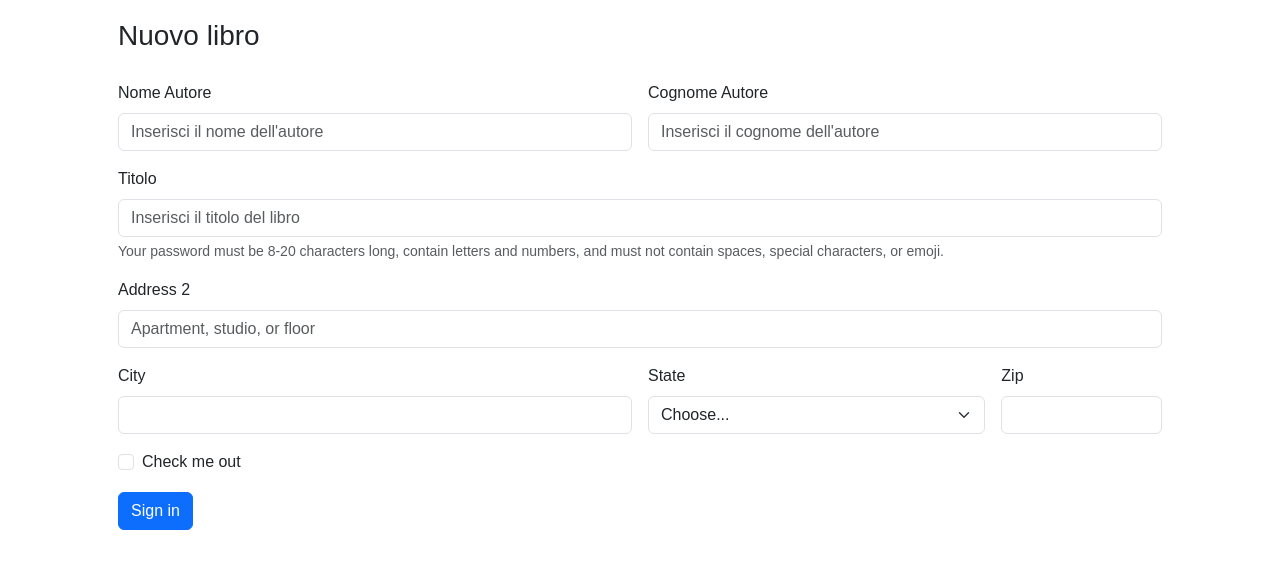
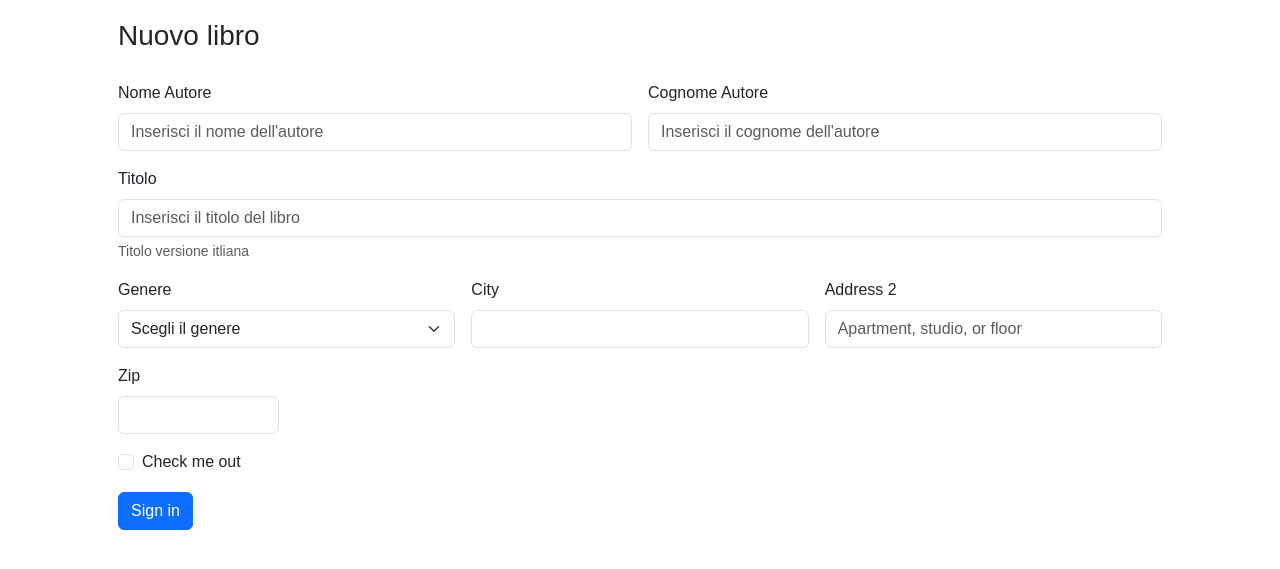
Before and after one commit to francescopiscaglia/html-css-bootstrap-dashboard, a plain HTML site: page index-new-book.html in a window 1280 px wide. Shown: the part 85-654 px from the top of the page. Drawn offline with nearby package versions, Linux system fonts and the light colour scheme.

Commit message:
add type book

```diff
--- a/index-new-book.html
+++ b/index-new-book.html
@@ -81,7 +81,8 @@
                 <!-- author surname -->
                 <div class="col-6">
                     <label for="inputSurname" class="form-label">Cognome Autore</label>
-                  <input type="text" class="form-control" id="inputSurname" placeholder="Inserisci il cognome dell'autore">
+                    <input type="text" class="form-control" id="inputSurname"
+                        placeholder="Inserisci il cognome dell'autore">
                 </div>
 
                 <!-- book title -->
@@ -90,24 +91,36 @@
                     <input type="text" class="form-control" id="inputTitle" placeholder="Inserisci il titolo del libro">
 
                     <div id="TitleHelpVersion" class="form-text">
-                    Your password must be 8-20 characters long, contain letters and numbers, and must not contain spaces, special characters, or emoji.
+                        Titolo versione itliana
                     </div>
                 </div>
-                <div class="col-12">
-                  <label for="inputAddress2" class="form-label">Address 2</label>
-                  <input type="text" class="form-control" id="inputAddress2" placeholder="Apartment, studio, or floor">
+
+                <!-- book type -->
+                <div class="col-12 col-md-4">
+                    <label for="inputType" class="form-label">Genere</label>
+                    <select id="inputType" class="form-select">
+                        <option selected>Scegli il genere</option>
+                        <option>Giallo</option>
+                        <option>Thriller</option>
+                        <option>Fantascienza</option>
+                        <option>Rosa</option>
+                        <option>Avventura</option>
+                    </select>
                 </div>
-                <div class="col-md-6">
+
+                <!-- publish date -->
+                <div class="col-12 col-md-4">
                     <label for="inputCity" class="form-label">City</label>
                     <input type="text" class="form-control" id="inputCity">
                 </div>
-                <div class="col-md-4">
-                  <label for="inputState" class="form-label">State</label>
-                  <select id="inputState" class="form-select">
-                    <option selected>Choose...</option>
-                    <option>...</option>
-                  </select>
+
+                <!-- ISBN# -->
+                <div class="col-12 col-md-4">
+                    <label for="inputAddress2" class="form-label">Address 2</label>
+                    <input type="text" class="form-control" id="inputAddress2"
+                        placeholder="Apartment, studio, or floor">
                 </div>
+
                 <div class="col-md-2">
                     <label for="inputZip" class="form-label">Zip</label>
                     <input type="text" class="form-control" id="inputZip">
@@ -131,8 +144,7 @@
 
     <!-- JS script -->
     <script src="https://cdn.jsdelivr.net/npm/bootstrap@5.3.3/dist/js/bootstrap.bundle.min.js"
-        integrity="sha384-YvpcrYf0tY3lHB60NNkmXc5s9fDVZLESaAA55NDzOxhy9GkcIdslK1eN7N6jIeHz"
-        crossorigin="anonymous">
+        integrity="sha384-YvpcrYf0tY3lHB60NNkmXc5s9fDVZLESaAA55NDzOxhy9GkcIdslK1eN7N6jIeHz" crossorigin="anonymous">
         </script>
 </body>
 
```
Lines whose indentation alone changed are shown as unchanged.
